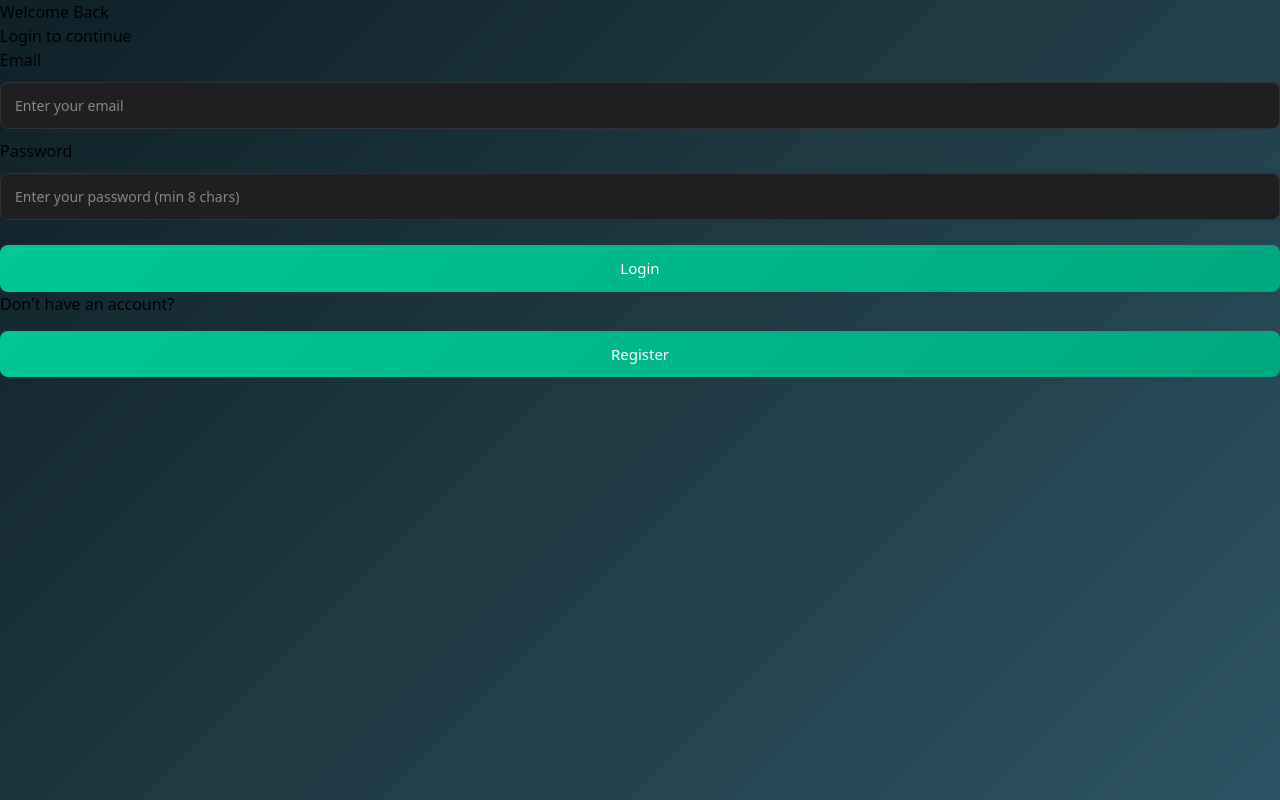
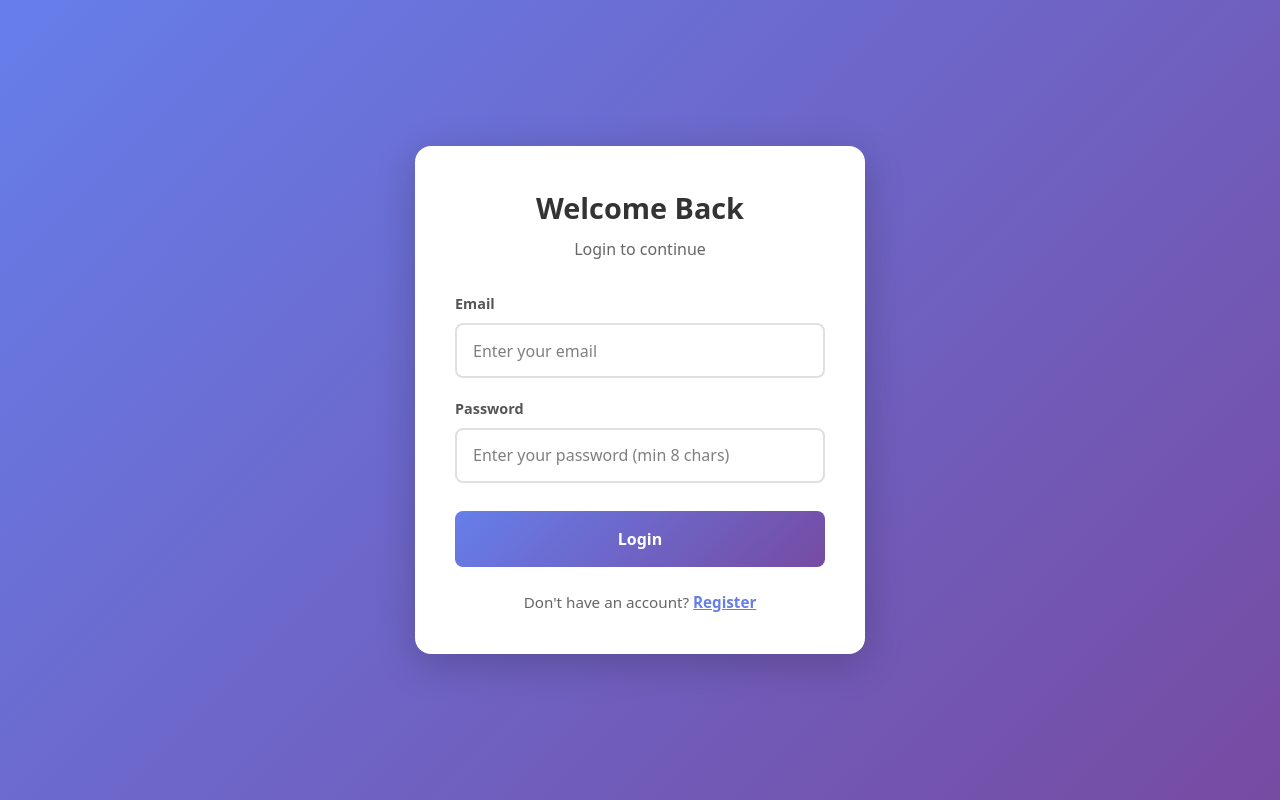
Before and after one commit to shubh-2209/poc-stream-web, a React (Vite) app: page /auth in a window 1280 px wide. Built offline with nearby package versions, Linux system fonts and the light colour scheme; no server answers.

Commit message:
resokve the css bug for login/register page

```diff
--- a/src/features/auth/authPage.module.css
+++ b/src/features/auth/authPage.module.css
@@ -1,102 +1,189 @@
-.container {
-  width: 380px;
-  margin: 80px auto;
-  padding: 40px 35px;
-  border-radius: 16px;
-  background: rgba(28, 28, 30, 0.95);
-  backdrop-filter: blur(12px);
-  box-shadow: 0 20px 50px rgba(0, 0, 0, 0.4);
-  text-align: center;
-  transition: 0.3s ease;
-  color: #f5f5f5;
+.pageWrapper {
+  min-height: 100vh;
+  display: flex;
+  align-items: center;
+  justify-content: center;
+  background: linear-gradient(135deg, #667eea 0%, #764ba2 100%);
+  padding: 2rem 1rem;
 }
 
-.container h2 {
-  margin-bottom: 25px;
-  font-size: 26px;
-  font-weight: 600;
-  color: #ffffff;
+.card {
+  background: white;
+  border-radius: 16px;
+  padding: 2.5rem;
+  width: 100%;
+  max-width: 450px;
+  box-shadow: 0 10px 40px rgba(0, 0, 0, 0.2);
 }
 
-form {
+.header {
+  text-align: center;
+  margin-bottom: 2rem;
+}
+
+.title {
+  margin: 0 0 0.5rem 0;
+  font-size: 1.8rem;
+  color: #333;
+  font-weight: 700;
+}
+
+.subtitle {
+  margin: 0;
+  font-size: 1rem;
+  color: #666;
+}
+
+.errorMsg {
+  background: #fee;
+  color: #c33;
+  padding: 0.75rem 1rem;
+  border-radius: 8px;
+  margin-bottom: 1.5rem;
+  font-size: 0.9rem;
+  border-left: 4px solid #c33;
+}
+
+.successMsg {
+  background: #efe;
+  color: #3c3;
+  padding: 0.75rem 1rem;
+  border-radius: 8px;
+  margin-bottom: 1.5rem;
+  font-size: 0.9rem;
+  border-left: 4px solid #3c3;
+}
+
+.form {
   display: flex;
   flex-direction: column;
+  gap: 1.25rem;
 }
 
-input {
-  width: 100%;
-  padding: 12px 14px;
-  margin: 10px 0;
+.inputGroup {
+  display: flex;
+  flex-direction: column;
+  gap: 0.5rem;
+}
+
+.label {
+  font-size: 0.9rem;
+  font-weight: 600;
+  color: #555;
+}
+
+.input {
+  padding: 0.85rem 1rem;
+  border: 2px solid #e0e0e0;
   border-radius: 8px;
-  border: 1px solid #333;
-  font-size: 14px;
-  background: #1f1f22;
-  color: #fff;
-  transition: 0.3s ease;
+  font-size: 1rem;
+  transition: all 0.3s ease;
   outline: none;
 }
 
-input::placeholder {
-  color: #888;
+.input:focus {
+  border-color: #667eea;
+  box-shadow: 0 0 0 3px rgba(102, 126, 234, 0.1);
 }
 
-input:focus {
-  border-color: #00c896;
-  box-shadow: 0 0 0 3px rgba(0, 200, 150, 0.2);
-}
-
-button {
-  width: 100%;
-  padding: 12px;
-  margin-top: 15px;
-  border-radius: 8px;
-  border: none;
-  background: linear-gradient(135deg, #00c896, #00a87e);
-  color: white;
-  font-size: 15px;
-  font-weight: 500;
-  cursor: pointer;
-  transition: 0.3s ease;
-}
-
-button:hover {
-  transform: translateY(-2px);
-  box-shadow: 0 8px 25px rgba(0, 200, 150, 0.4);
-}
-
-button:active {
-  transform: scale(0.98);
-}
-
-button:disabled {
-  background: #444;
+.input:disabled {
+  background: #f5f5f5;
   cursor: not-allowed;
 }
 
-.error {
-  color: #ff6b6b;
-  margin-top: 12px;
-  font-size: 14px;
+.inputError {
+  border-color: #c33;
 }
 
-.toggle {
-  margin-top: 20px;
-  cursor: pointer;
-  color: #00c896;
-  font-size: 14px;
-  transition: 0.3s ease;
+.inputError:focus {
+  box-shadow: 0 0 0 3px rgba(204, 51, 51, 0.1);
 }
 
-.toggle:hover {
-  text-decoration: underline;
-  color: #00e6ac;
+.fieldError {
+  font-size: 0.85rem;
+  color: #c33;
+  margin-top: -0.25rem;
 }
 
-/* Background */
-body {
-  background: linear-gradient(135deg, #0f2027, #203a43, #2c5364);
-  min-height: 100vh;
-  /* display: flex; */
+.submitBtn {
+  padding: 1rem;
+  background: linear-gradient(135deg, #667eea 0%, #764ba2 100%);
+  color: white;
+  border: none;
+  border-radius: 8px;
+  font-size: 1rem;
+  font-weight: 600;
+  cursor: pointer;
+  transition: all 0.3s ease;
+  margin-top: 0.5rem;
+  display: flex;
   align-items: center;
   justify-content: center;
+  min-height: 48px;
 }
+
+.submitBtn:hover:not(:disabled) {
+  transform: translateY(-2px);
+  box-shadow: 0 6px 20px rgba(102, 126, 234, 0.4);
+}
+
+.submitBtn:disabled {
+  opacity: 0.7;
+  cursor: not-allowed;
+}
+
+.spinner {
+  width: 20px;
+  height: 20px;
+  border: 3px solid rgba(255, 255, 255, 0.3);
+  border-top-color: white;
+  border-radius: 50%;
+  animation: spin 0.8s linear infinite;
+}
+
+@keyframes spin {
+  to {
+    transform: rotate(360deg);
+  }
+}
+
+.toggleText {
+  text-align: center;
+  margin-top: 1.5rem;
+  font-size: 0.95rem;
+  color: #666;
+}
+
+.toggleBtn {
+  background: none;
+  border: none;
+  color: #667eea;
+  font-weight: 600;
+  cursor: pointer;
+  text-decoration: underline;
+  padding: 0;
+  font-size: 0.95rem;
+}
+
+.toggleBtn:hover:not(:disabled) {
+  color: #764ba2;
+}
+
+.toggleBtn:disabled {
+  opacity: 0.5;
+  cursor: not-allowed;
+}
+
+@media (max-width: 768px) {
+  .card {
+    padding: 2rem;
+  }
+
+  .title {
+    font-size: 1.5rem;
+  }
+
+  .subtitle {
+    font-size: 0.9rem;
+  }
+}
```
